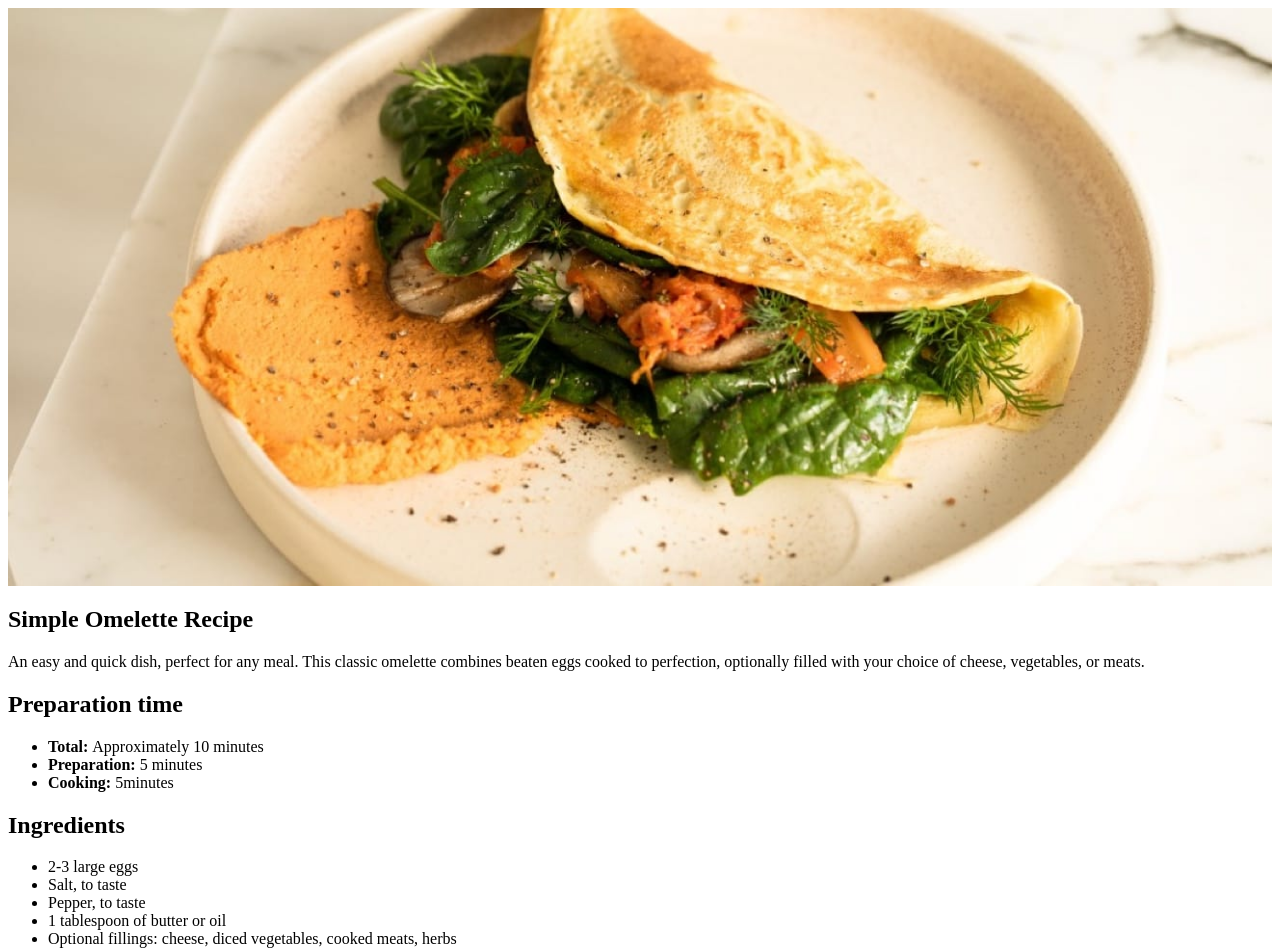
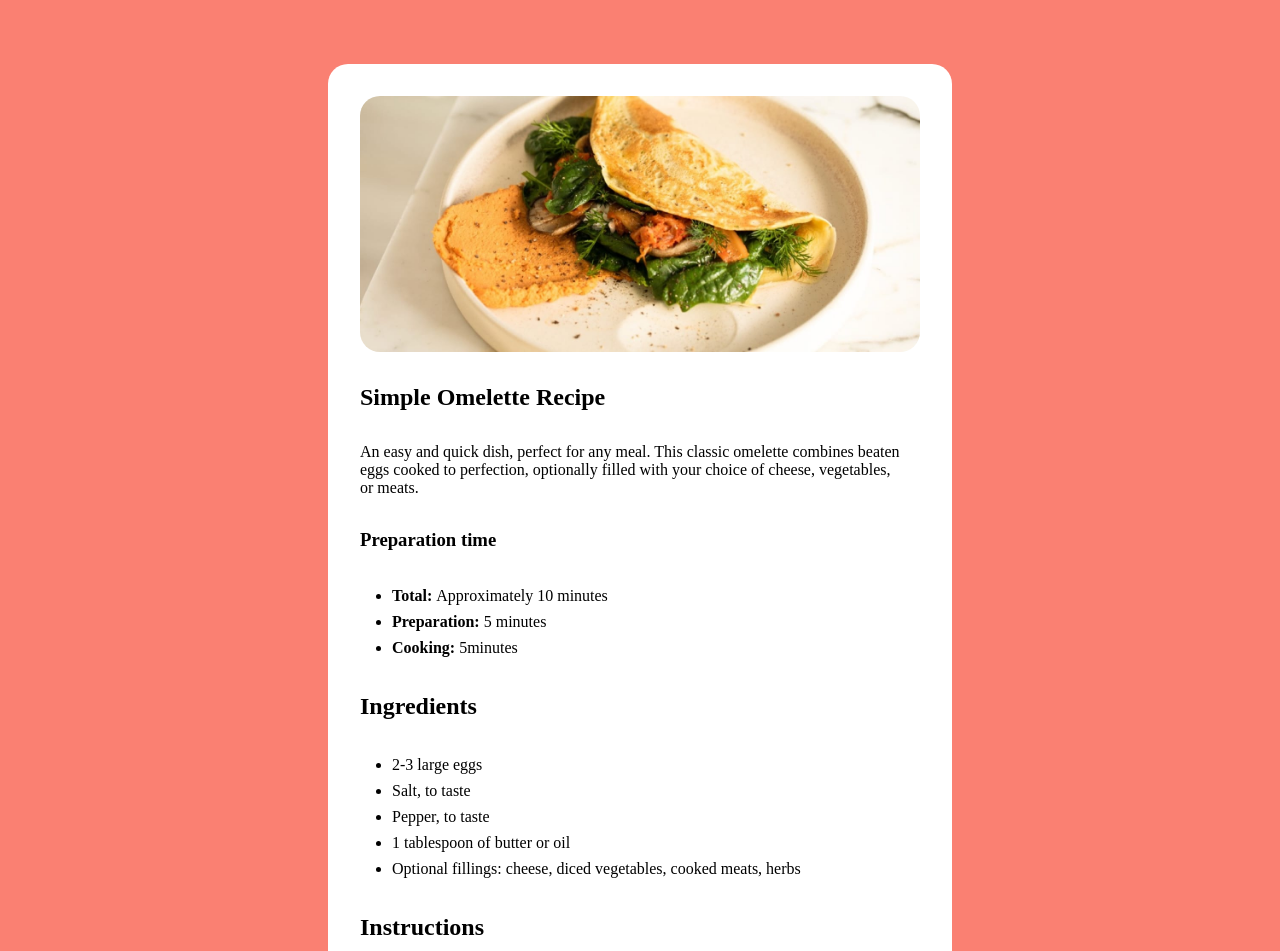
Before and after one commit to loumorganrene/frontend-mentor, a plain HTML site: page recipe-page-main/index.html in a window 1280 px wide. Shown: the top 951 px of the page. Drawn offline with Linux system fonts and the light colour scheme.

Commit message:
:lipstick::iphone: create: Setting up the CSS for spacing and responsivness for the challenge - timer: 57min

```diff
--- a/recipe-page-main/index.css
+++ b/recipe-page-main/index.css
@@ -1,12 +1,53 @@
-img {
+* {
+  margin: 0;
+  padding: 0;
+}
+
+body {
+  display: flex;
+  flex-direction: column;
+  align-items: center;
+  min-height: 100svh;
+}
+
+article {
+  max-width: 70svh;
+  background-color: white;
+}
+
+img,
+picture,
+svg,
+video {
   display: block;
   max-width: 100%;
 }
 
-thead,
-tfoot {
-  background-color: #2c5e77;
-  color: #fff;
+h1,
+h2,
+h3,
+h4,
+h5,
+h6 {
+  text-wrap: balance;
+  margin: 2rem 0;
+}
+
+p {
+  max-width: 70ch;
+  text-wrap: pretty;
+}
+
+ul,
+ol {
+  padding: 0 2rem;
+  li {
+    padding: 0.25rem 0;
+  }
+}
+
+.margin-inline {
+  margin: 0 2rem;
 }
 
 table {
@@ -16,10 +57,10 @@ table {
   font-family: sans-serif;
   font-size: 0.8rem;
   letter-spacing: 1px;
-}
 
   caption {
     caption-side: top;
+    text-align: left;
     padding-bottom: 1rem;
   }
 
@@ -27,17 +68,49 @@ th,
   td {
     border-bottom: 1px solid rgb(160 160 160);
     padding: 8px 10px;
+    text-align: left;
   }
-
-td {
-  text-align: center;
 }
 
 .attribution {
   font-size: 11px;
   text-align: center;
   margin-top: 1rem;
-}
-.attribution a {
+
+  a {
     color: hsl(228, 45%, 44%);
   }
+}
+
+@media (prefers-reduced-motion: no-preference) {
+  :has(:target) {
+    scroll-behavior: smooth;
+    scroll-padding-top: 2rem;
+  }
+}
+
+@media (min-width: 575px) {
+  img {
+    border-radius: 20px;
+  }
+
+  article {
+    margin-block: 1.5rem;
+  }
+}
+
+@media (min-width: 768px) {
+  body {
+    background-color: salmon;
+  }
+
+  article {
+    margin-block: 4rem;
+    padding: 2rem;
+    border-radius: 20px;
+  }
+
+  .margin-inline {
+    margin: 0;
+  }
+}
--- a/recipe-page-main/index.html
+++ b/recipe-page-main/index.html
@@ -11,34 +11,36 @@
       sizes="32x32"
       href="./assets/images/favicon-32x32.png"
     />
-    <link rel="stylesheet" href="index.css">
+    <link rel="stylesheet" href="index.css" />
 
     <title>Frontend Mentor | Recipe page</title>
-
-    <!-- Feel free to remove these styles or customise in your own stylesheet 👍 -->
-    <style>
-
-    </style>
   </head>
   <body>
     <article>
       <header>
-        <img src="./assets/images/image-omelette.jpeg" alt="A simple omelette stuffed with crudités in a plate" class="hero__image" />
+        <img
+          src="./assets/images/image-omelette.jpeg"
+          alt="A simple omelette stuffed with crudités in a plate"
+          id="hero__image"
+        />
+        <div class="margin-inline">
           <h1>Simple Omelette Recipe</h1>
           <p aria-roledescription="subtitle">
             An easy and quick dish, perfect for any meal. This classic omelette
-          combines beaten eggs cooked to perfection, optionally filled with your
-          choice of cheese, vegetables, or meats.
+            combines beaten eggs cooked to perfection, optionally filled with
+            your choice of cheese, vegetables, or meats.
           </p>
-        <div>
-          <h2>Preparation time</h2>
+          <aside>
+            <h3>Preparation time</h3>
             <ul>
               <li><strong>Total: </strong> Approximately 10 minutes</li>
               <li><strong>Preparation: </strong> 5 minutes</li>
               <li><strong>Cooking: </strong> 5minutes</li>
             </ul>
+          </aside>
         </div>
       </header>
+      <div class="margin-inline">
         <section>
           <h2>Ingredients</h2>
           <ul>
@@ -46,7 +48,9 @@
             <li>Salt, to taste</li>
             <li>Pepper, to taste</li>
             <li>1 tablespoon of butter or oil</li>
-          <li>Optional fillings: cheese, diced vegetables, cooked meats, herbs</li>
+            <li>
+              Optional fillings: cheese, diced vegetables, cooked meats, herbs
+            </li>
           </ul>
         </section>
         <section>
@@ -54,28 +58,31 @@
           <ol>
             <li>
               <strong>Beat the eggs: </strong>
-            In a bowl, beat the eggs with a pinch of salt and pepper until they are well mixed.
-            You can add a tablespoon of water or milk for a fluffier texture.
+              In a bowl, beat the eggs with a pinch of salt and pepper until
+              they are well mixed. You can add a tablespoon of water or milk for
+              a fluffier texture.
             </li>
             <li>
               <strong>Heat the pan: </strong>
-            Place a non-stick frying pan over medium heat and add butter or oil.
+              Place a non-stick frying pan over medium heat and add butter or
+              oil.
             </li>
             <li>
               <strong>Cook the omelette: </strong>
-            Once the butter is melted and bubbling, pour in the eggs.
-            Tilt the pan to ensure the eggs evenly coat the surface.
+              Once the butter is melted and bubbling, pour in the eggs. Tilt the
+              pan to ensure the eggs evenly coat the surface.
             </li>
             <li>
               <strong>Add fillings (optional): </strong>
-            When the eggs begin to set at the edges but are still slightly runny in the middle,
-            sprinkle your chosen fillings over one half of the omelette.
+              When the eggs begin to set at the edges but are still slightly
+              runny in the middle, sprinkle your chosen fillings over one half
+              of the omelette.
             </li>
             <li>
               <strong>Fold and serve:</strong>
-            As the omelette continues to cook,
-            carefully lift one edge and fold it over the fillings.
-            Let it cook for another minute, then slide it onto a plate.
+              As the omelette continues to cook, carefully lift one edge and
+              fold it over the fillings. Let it cook for another minute, then
+              slide it onto a plate.
             </li>
             <li>
               <strong>Enjoy: </strong>
@@ -86,7 +93,10 @@
         <section>
           <h2>Nutrition</h2>
           <table>
-          <caption>The table below shows nutritional values per serving without the additional fillings.</caption>
+            <caption>
+              The table below shows nutritional values per serving without the
+              additional fillings.
+            </caption>
             <tbody>
               <tr>
                 <th scope="row">Calories</th>
@@ -107,6 +117,7 @@
             </tbody>
           </table>
         </section>
+      </div>
     </article>
 
     <footer class="attribution">
```
Lines whose indentation alone changed are shown as unchanged.
